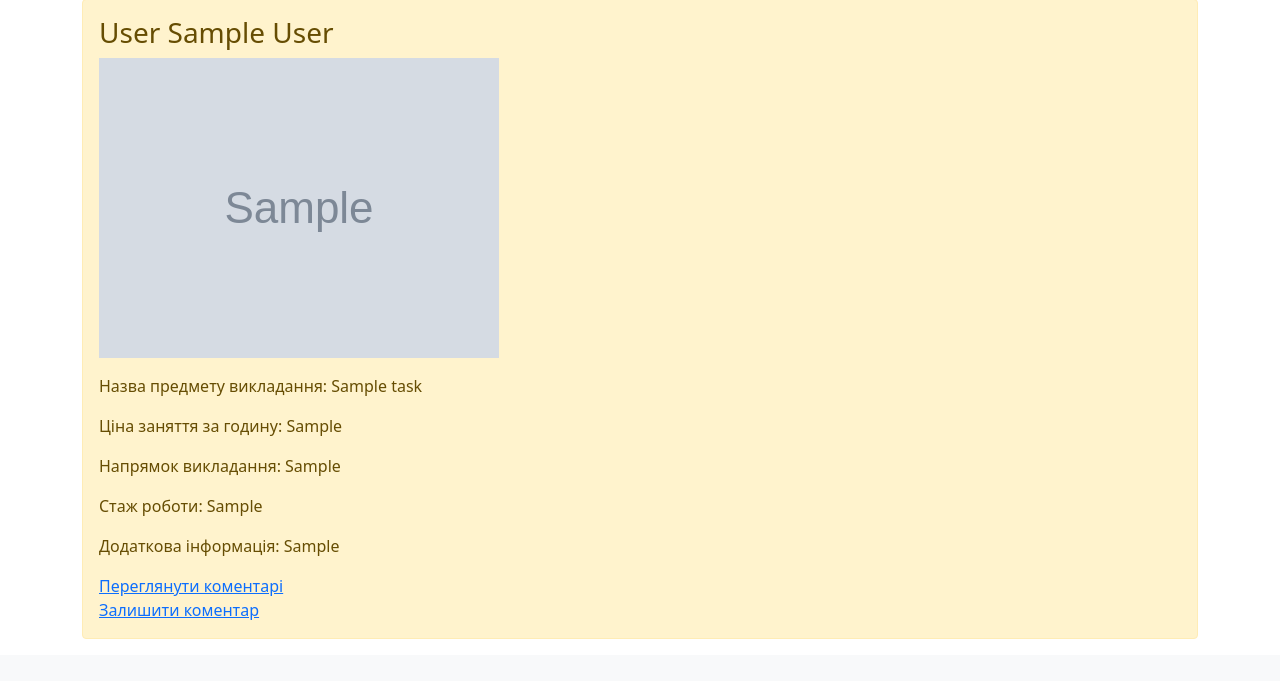
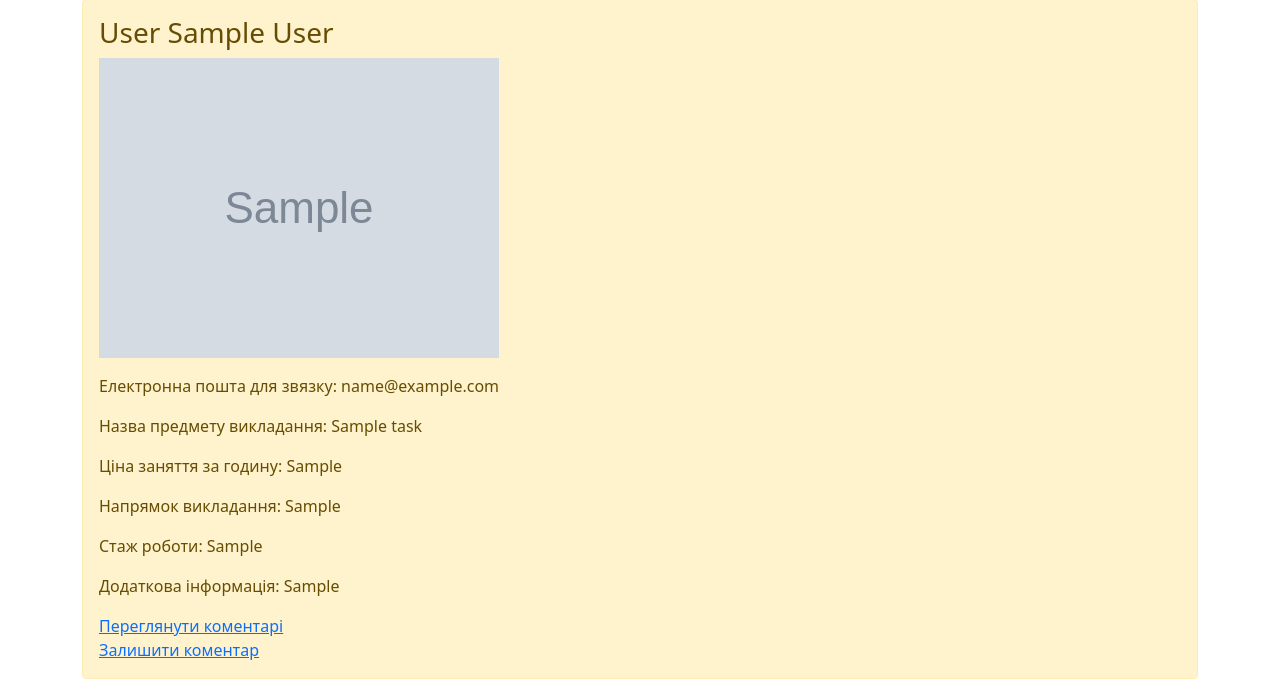
Before and after one commit to BohdanMukhailiuk/Coursework, a Django app: page /order in a window 1280 px wide. Shown: the part 146-827 px from the top of the page. Run offline with Django 3.2, Linux system fonts and the light colour scheme; tables that the repository leaves empty hold one stand-in row (values such as "Sample post"); grey boxes marked "Sample" are stand-in pictures.

Commit message:
output email field to order.html

```diff
--- a/main/templates/main/order.html
+++ b/main/templates/main/order.html
@@ -15,6 +15,7 @@
                                     <p>{% if el.image %}
                                         <img src="{{ el.image.url }}" alt="media">
                                     {% endif %}</p>
+                                    <p>Електронна пошта для звязку: {{ el.email }}</p>
                                     <p>Назва предмету викладання: {{ el.subject }}</p>
                                     <p>Ціна заняття за годину: {{ el.price_per_hour }}</p>
                                     <p>Напрямок викладання: {{ el.specialization }}</p>
```
